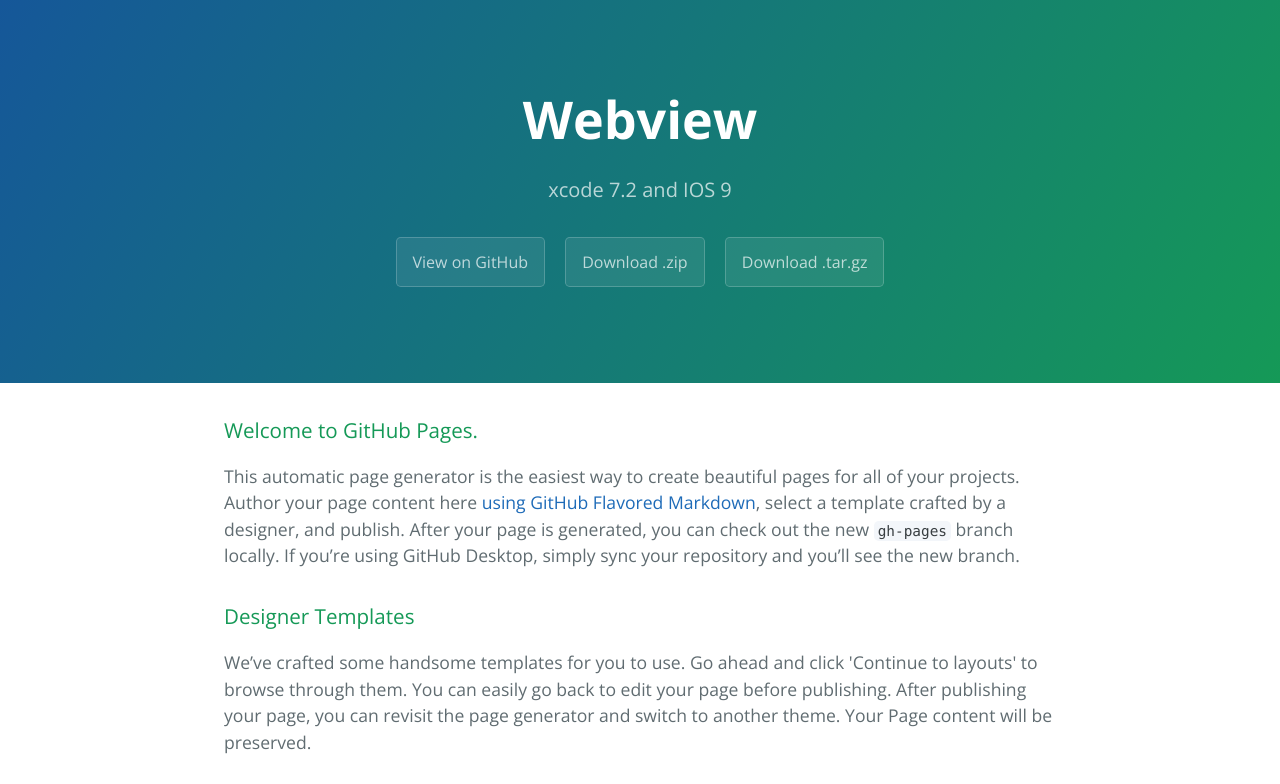
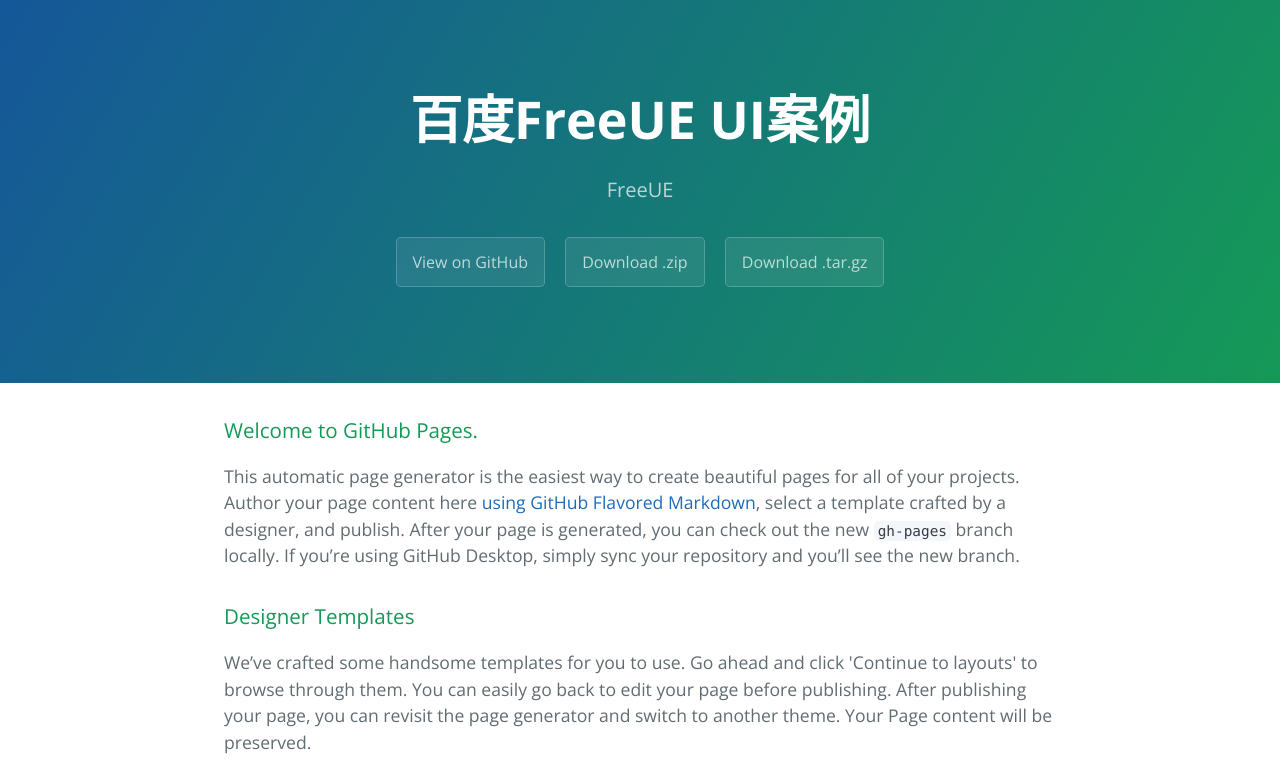
Before and after one commit to HeardWang/webview, a plain HTML site: page index.html in a window 1280 px wide. Shown: the top 784 px of the page. Drawn offline with nearby package versions, Linux system fonts and the light colour scheme.

Commit message:
Update index.html

```diff
--- a/index.html
+++ b/index.html
@@ -11,8 +11,8 @@
   </head>
   <body>
     <section class="page-header">
-      <h1 class="project-name">Webview</h1>
-      <h2 class="project-tagline">xcode 7.2 and IOS 9</h2>
+      <h1 class="project-name">百度FreeUE UI案例</h1>
+      <h2 class="project-tagline">FreeUE</h2>
       <a href="https://github.com/HeardWang/webview" class="btn">View on GitHub</a>
       <a href="https://github.com/HeardWang/webview/zipball/master" class="btn">Download .zip</a>
       <a href="https://github.com/HeardWang/webview/tarball/master" class="btn">Download .tar.gz</a>
```
